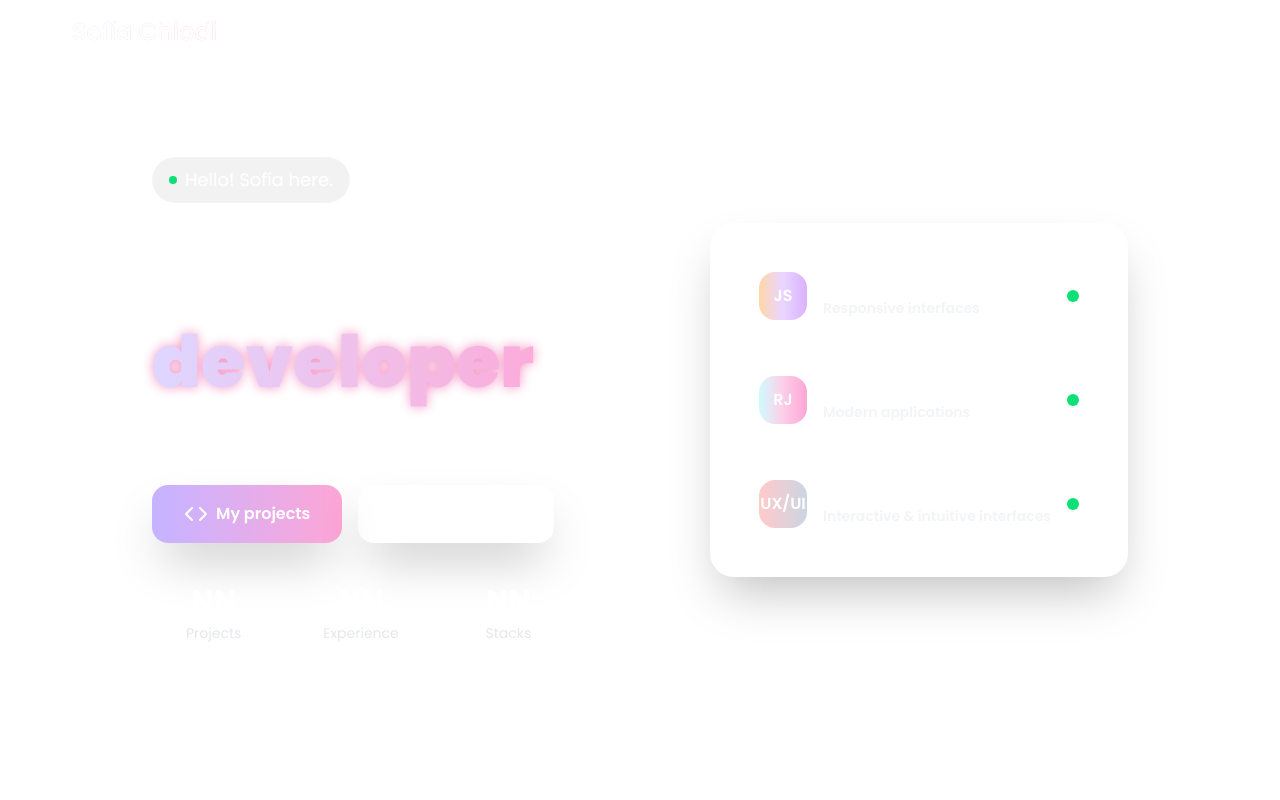
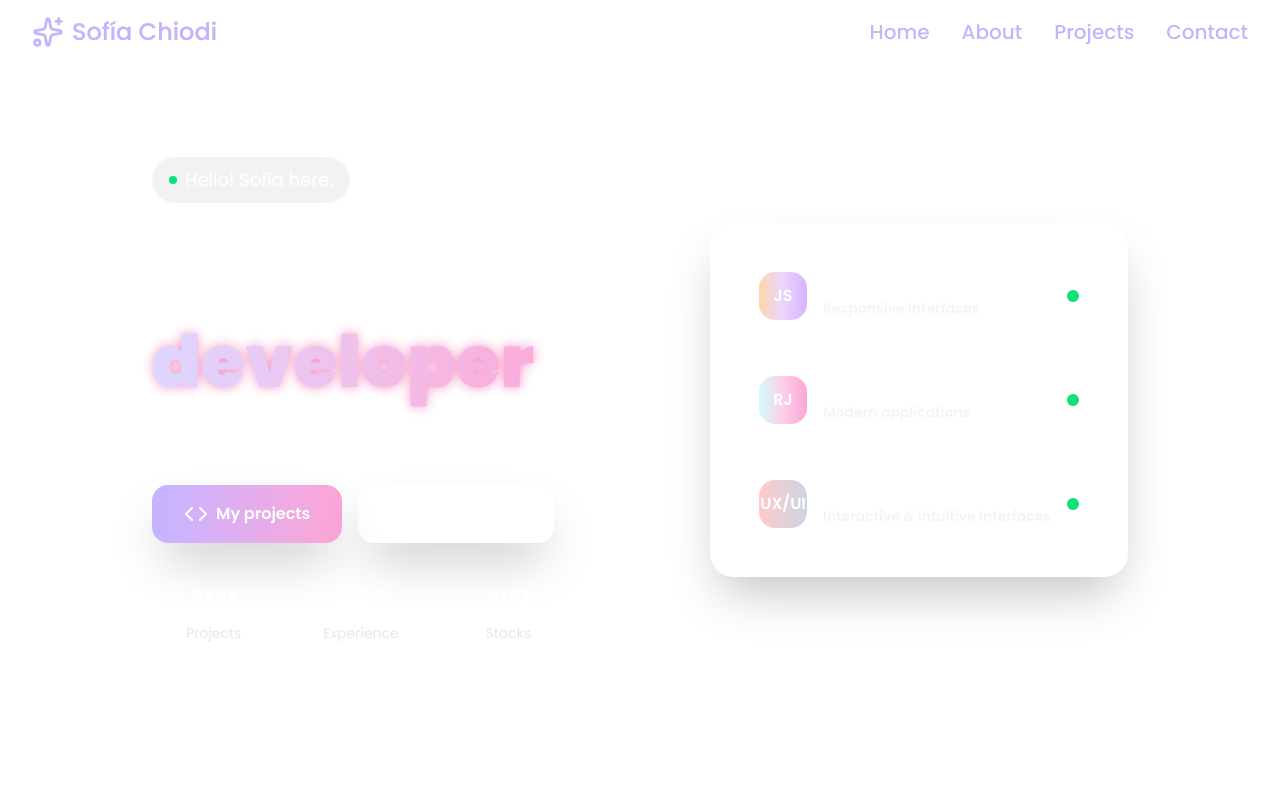
Before and after one commit to sofia-chiodi/my-portfolio, a React (Vite) app: page / in a window 1280 px wide. Shown: the top 800 px of the page. Built offline with nearby package versions, Linux system fonts and the light colour scheme.

Commit message:
Perfectioning styles

```diff
--- a/src/components/Card/Card.tsx
+++ b/src/components/Card/Card.tsx
@@ -51,7 +51,7 @@ export const Card = ({ title, description, icon }: CardTypes) => {
             className={`w-16 h-16 bg-gradient-to-r rounded-2xl flex items-center justify-center mb-6 group-hover:scale-110 group-hover:rotate-6 transition-all duration-300`}
           >
             {SkillIcon ? (
-              <SkillIcon className='text-pink-200' size={50} />
+              <SkillIcon className='text-pink-200' size={45} />
             ) : null}
           </div>
           <h3 className='text-xl font-semibold text-violet-300 mb-4 relative z-10'>
--- a/src/components/Header/Header.jsx
+++ b/src/components/Header/Header.jsx
@@ -11,7 +11,7 @@ export const Header = () => {
   const [isScrolled, setIsScrolled] = useState(false)
 
   const toggleResponsiveMenu = () => {
-    setIsResponsiveMenuOpen((prev) => !prev)
+    setIsResponsiveMenuOpen(!isResponsiveMenuOpen)
   }
 
   useEffect(() => {
@@ -34,16 +34,20 @@ export const Header = () => {
 
   return (
     <header
-      className={`fixed top-0 left-0 right-0 z-50 transition-all duration ${
+      className={`fixed top-0 left-0 right-0 z-50 transition-all duration-300 text-violet-300 animate-fade-in-delay ${
         isScrolled
-          ? 'bg-pink-100/60 backdrop-blur-lg shadow-xl text-violet-300'
+          ? 'bg-pink-100/60 backdrop-blur-lg shadow-xl'
           : 'bg-transparent'
       }`}
     >
       <div className='max-w-7xl mx-auto px-4 sm:px-6 lg:px-8'>
         <div className='flex justify-between items-center py-4'>
           <Logo isScrolled={isScrolled} />
-          <Navbar isScrolled={isScrolled} scrollToSection={scrollToSection} />
+          <Navbar
+            isScrolled={isScrolled}
+            scrollToSection={scrollToSection}
+            isResponsiveMenuOpen={isResponsiveMenuOpen}
+          />
 
           {/* Responsive Menu Button */}
           <button
@@ -51,9 +55,9 @@ export const Header = () => {
             onClick={toggleResponsiveMenu}
           >
             {isResponsiveMenuOpen ? (
-              <X size={24} strokeWidth={2.1} className='text-violet-300' />
+              <X size={30} strokeWidth={2.3} />
             ) : (
-              <Menu size={24} strokeWidth={2.1} className='text-violet-300' />
+              <Menu size={30} strokeWidth={2.3} />
             )}
           </button>
         </div>
@@ -61,6 +65,7 @@ export const Header = () => {
         {/* Responsive Navbar */}
         {isResponsiveMenuOpen && (
           <ResponsiveNavbar
+            isScrolled={isScrolled}
             isResponsiveMenuOpen={isResponsiveMenuOpen}
             scrollToSection={scrollToSection}
           />
--- a/src/components/Logo/Logo.jsx
+++ b/src/components/Logo/Logo.jsx
@@ -2,20 +2,24 @@ import { Sparkles } from 'lucide-react'
 
 export const Logo = ({ isScrolled }) => {
   return (
-    <div className='flex items-center space-x-2'>
+    <div
+      className={`flex items-center space-x-2 ${
+        !isScrolled
+          ? 'group hover:drop-shadow-[0_0_6px_rgba(236,72,153,0.6)] group hover:text-white'
+          : ''
+      }`}
+    >
       <div className='relative'>
         <Sparkles
           strokeWidth={2.1}
-          className={`w-8 h-8 transition-all duration-300 ${
-            isScrolled ? 'text-violet-300' : 'text-white'
-          }`}
+          className={'w-8 h-8 transition-all duration-300'}
         />
       </div>
 
       <h1
-        className={`text-2xl font-medium bg-gradient-to-r from-violet-200 to-pink-300 bg-clip-text transition-all duration-300 ${
-          isScrolled ? 'text-violet-300' : 'text-white'
-        }`}
+        className={
+          'text-2xl font-medium bg-gradient-to-r from-violet-200 to-pink-300 bg-clip-text transition-all duration-300'
+        }
       >
         Sofía Chiodi
       </h1>
--- a/src/components/Navbar/NavItem.jsx
+++ b/src/components/Navbar/NavItem.jsx
@@ -1,12 +1,20 @@
-export const NavItem = ({ label, isScrolled = false, scrollToSection }) => {
+export const NavItem = ({
+  label,
+  isScrolled = false,
+  scrollToSection,
+  isResponsiveMenuOpen,
+}) => {
   return (
     <button
       onClick={() => scrollToSection(label.toLowerCase())}
-      className={`transition-all duration-150 hover:scale-105 relative group text-white ${
-        isScrolled ? 'text-violet-400 hover:text-pink-300' : ''
+      className={`transition-all duration-150 hover:scale-105 relative group text-xl font-medium ${
+        !isScrolled ? 'hover:text-white' : 'hover:text-pink-300'
       }`}
     >
       {label}
+      {!isResponsiveMenuOpen && (
+        <span className='absolute -bottom-1 left-0 w-0 h-0.5 bg-gradient-to-r from-violet-200 to-pink-300 transition-all duration-300 group-hover:w-full'></span>
+      )}
     </button>
   )
 }
--- a/src/components/Navbar/Navbar.jsx
+++ b/src/components/Navbar/Navbar.jsx
@@ -1,16 +1,21 @@
 import menuItems from '@/components/Header/menuItems.js'
 import { NavItem } from './NavItem'
 
-export const Navbar = ({ isScrolled, scrollToSection }) => {
+export const Navbar = ({
+  isScrolled,
+  scrollToSection,
+  isResponsiveMenuOpen,
+}) => {
   return (
     <div>
-      <nav className='hidden md:flex space-x-8 text-white'>
+      <nav className='hidden md:flex space-x-8'>
         {menuItems.map((item) => (
           <NavItem
             key={item.label}
             label={item.label}
             isScrolled={isScrolled}
             scrollToSection={scrollToSection}
+            isResponsiveMenuOpen={isResponsiveMenuOpen}
           >
             {item.label}
           </NavItem>
--- a/src/components/ResponsiveNavbar/ResponsiveNavbar.jsx
+++ b/src/components/ResponsiveNavbar/ResponsiveNavbar.jsx
@@ -1,14 +1,25 @@
 import menuItems from '@/components/Header/menuItems.js'
 import { ResponsiveNavItem } from './ResponsiveNavItem'
 
-export const ResponsiveNavbar = ({ isResponsiveMenuOpen, scrollToSection }) => {
+export const ResponsiveNavbar = ({
+  isResponsiveMenuOpen,
+  scrollToSection,
+  isScrolled,
+}) => {
   console.log('responsive', isResponsiveMenuOpen)
   return (
-    <div className='animate-fade-in-delay-1 md:hidden w-full bg-white/30 backdrop-blur-md shadow-xl rounded-xl mt-2 py-6 flex flex-col items-start space-y-2 px-4'>
+    <div
+      className={`animate-fade-in-delay md:hidden w-full ${
+        isResponsiveMenuOpen
+          ? 'bg-white/70 backdrop-blur-md shadow-xl rounded-xl mt-2 py-6 flex flex-col items-start space-y-2 px-4'
+          : ''
+      }`}
+    >
       {menuItems.map((item) => (
         <ResponsiveNavItem
           key={item.label}
           label={item.label}
+          isScrolled={isScrolled}
           isResponsiveMenuOpen={isResponsiveMenuOpen}
           scrollToSection={scrollToSection}
           className='text-pink-300'
--- a/src/index.css
+++ b/src/index.css
@@ -6,12 +6,20 @@ body {
   font-family: 'poppins', sans-serif;
 }
 
+.animate-fade-in-delay {
+  animation: fadeInDelay 0.5s ease-in-out forwards;
+}
+
 .animate-fade-in-delay-1 {
   animation: fadeInDelay 1s ease-in-out forwards;
 }
 
 .animate-fade-in-delay-2 {
   animation: fadeInDelay 2s ease-in-out forwards;
+}
+
+.animate-fade-in-delay-3 {
+  animation: fadeInDelay 3s ease-in-out forwards;
 }
 
 @keyframes fadeInDelay {
--- a/src/sections/About/About.jsx
+++ b/src/sections/About/About.jsx
@@ -5,8 +5,7 @@ export const About = () => {
   return (
     <section id='about'>
       <div className='min-h-screen py-20 bg-gradient-to-r from-gray-50 to-white relative overflow-hidden'>
-        {/* Background */}
-        <div className='absolute inset-0 opacity-30'>
+        <div className='absolute inset-0 opacity-25'>
           <div className='absolute top-0 left-0 w-full h-full bg-gradient-to-r from-violet-300 to-pink-600 transform rotate-12 scale-150'></div>
         </div>
 
--- a/src/sections/Home/Home.jsx
+++ b/src/sections/Home/Home.jsx
@@ -22,7 +22,7 @@ export const Home = () => {
                   developer
                 </span>
               </h1>
-              <p className='text-lg text-white mb-8 leading-relaxed max-w-lg animate-fade-in-delay-1'>
+              <p className='text-lg text-white mb-8 leading-relaxed max-w-lg animate-fade-in-delay-3'>
                 Specialized in front-end technologies.
               </p>
 
```
